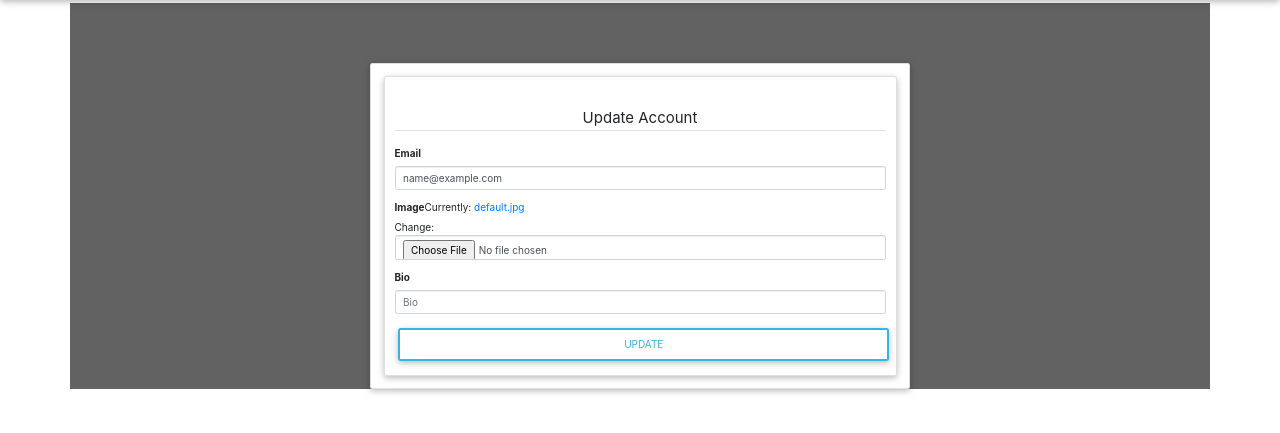
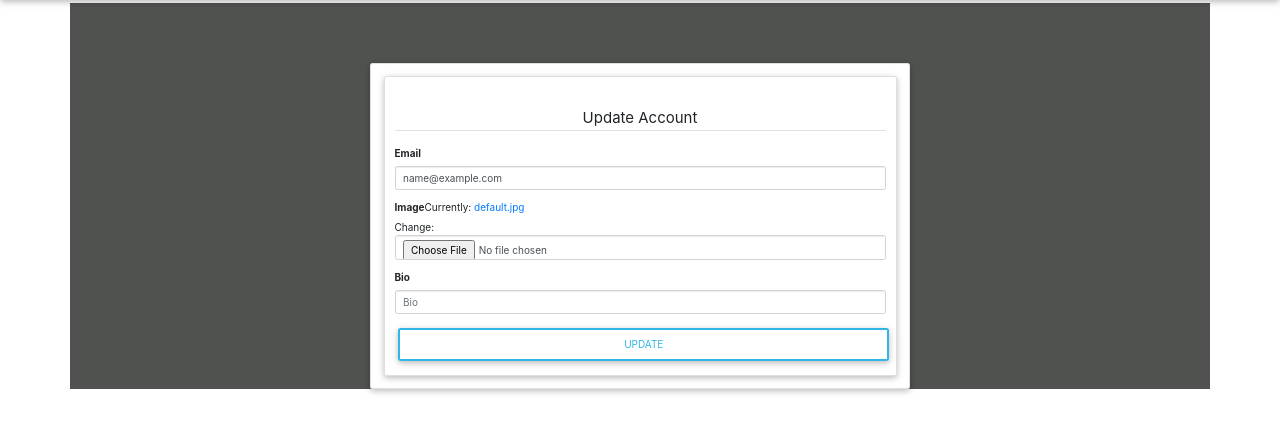
Before and after one commit to andrew4779/Awwards, a Django app: page /updateprofile/ in a window 1280 px wide. Shown: the part 62-495 px from the top of the page. Run offline with Django 4.2, Linux system fonts and the light colour scheme; the visitor is signed in with stand-in values (Sample User, id 1); some libraries are stand-ins or nearby versions.

Commit message:
added styling

```diff
--- a/app/templates/profile/edit_profile.html
+++ b/app/templates/profile/edit_profile.html
@@ -1,7 +1,7 @@
 {% extends 'base.html'%}
 {% load bootstrap3 %}
 {% block content %}
-<div class="container content pt-5" style="background-color: rgb(99, 98, 98);">
+<div class="container content pt-5" style="background-color: rgb(80, 82, 80);">
     <div class="row">
         <div class="col-md-3"></div>
         <div class="col-md-6 mt-5">
--- a/app/templates/profile/profile.html
+++ b/app/templates/profile/profile.html
@@ -2,7 +2,7 @@
 {% load static %}
 {% load bootstrap3 %}
 {% block content %}
-<div class="container-fluid" style="background-color: rgb(56, 56, 56); color:rgb(43, 44, 46)">
+<div class="container-fluid" style="background-color: rgb(56, 56, 56); color:rgb(235, 226, 226)">
     <div class="row pl-2 pr-2 ml-1 mr-1">
         <div class="col-md-4">
         </div>
```
